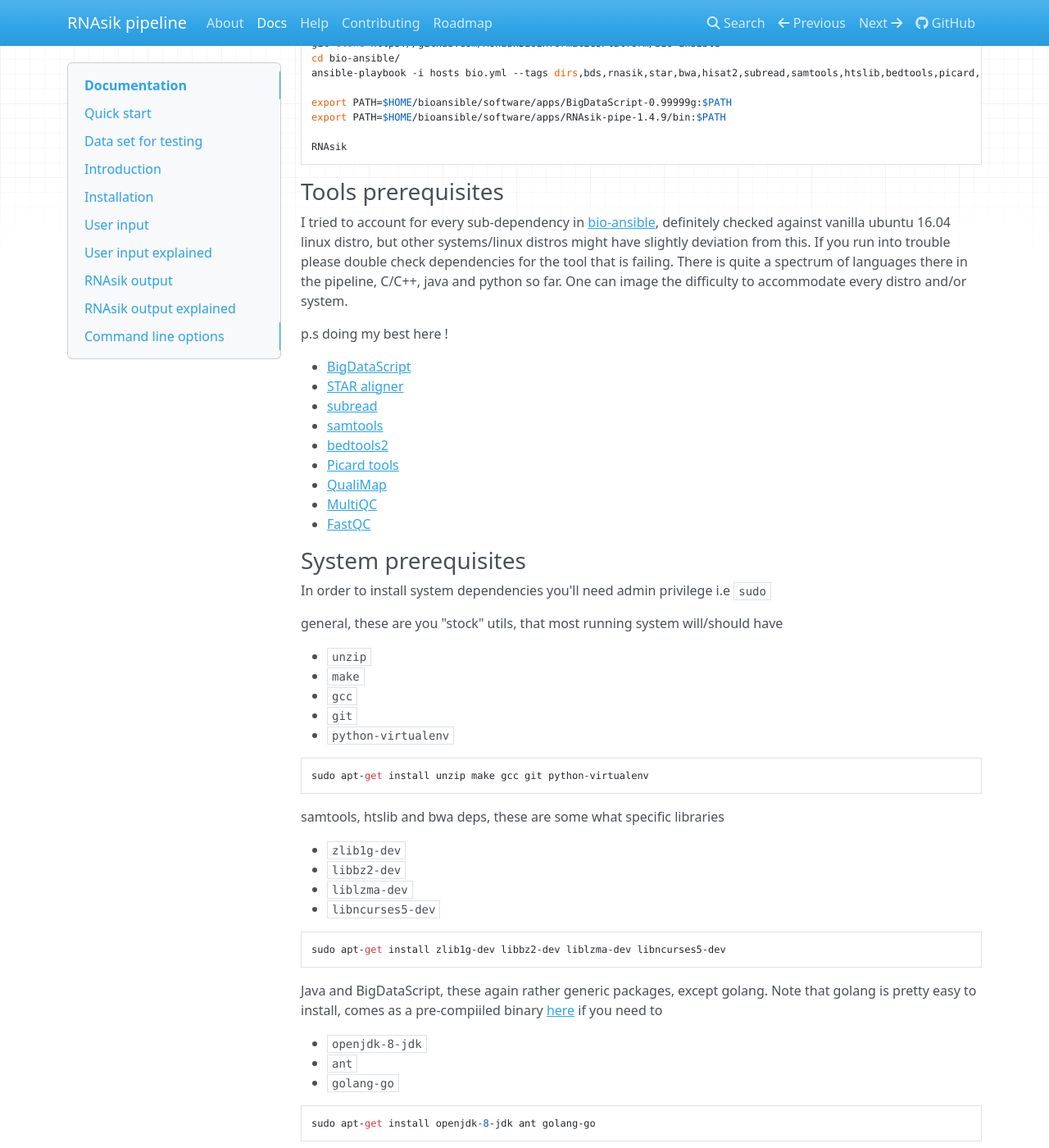
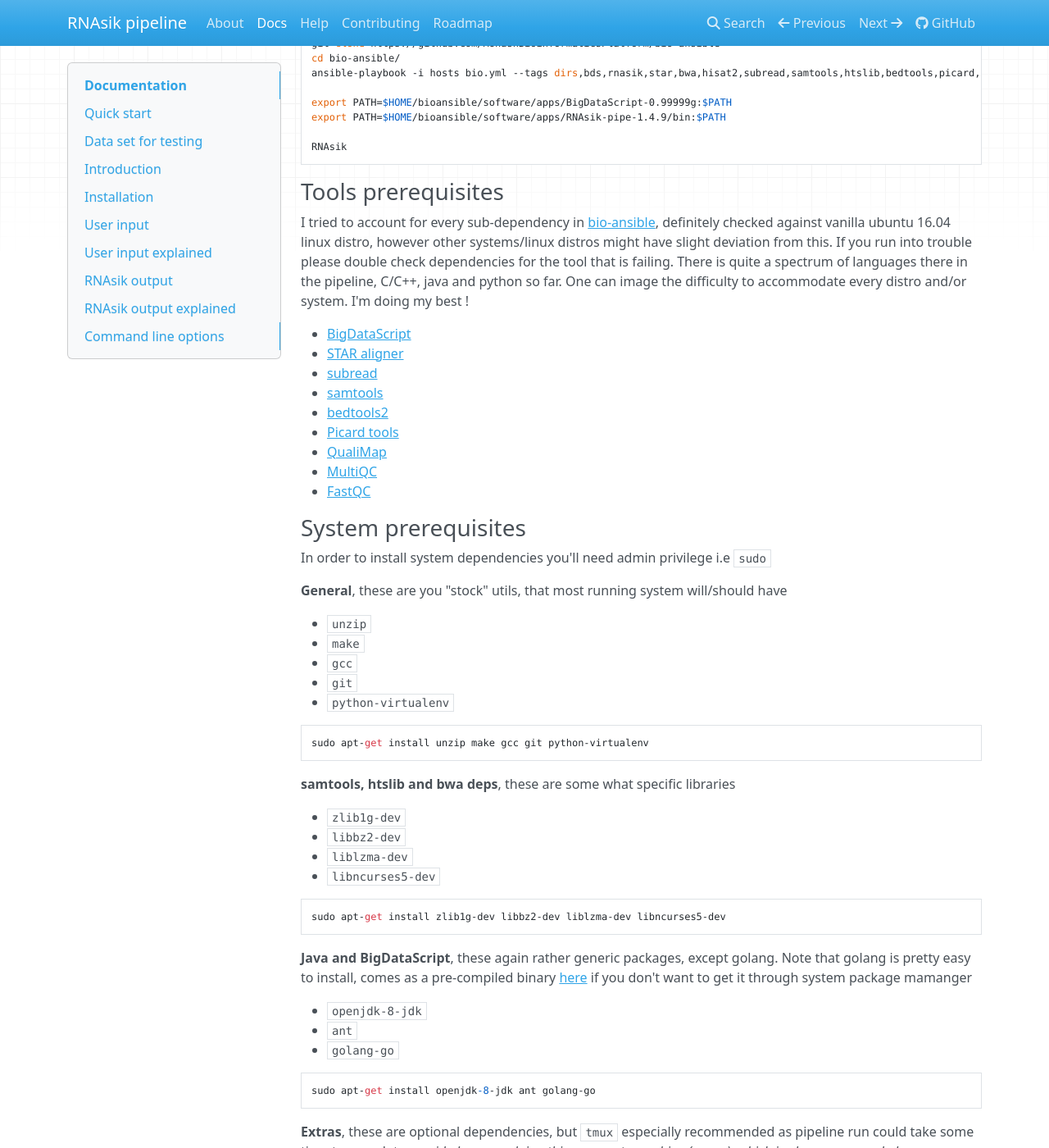
Before and after one commit to MonashBioinformaticsPlatform/RNAsik-pipe, an MkDocs documentation site: the page built from docs/docs.md, in a window 1280 px wide and 1400 px high, scrolled down 2796 px. Shown: the whole window at 82% size. Built offline with MkDocs 1.6.1, drawn with Linux system fonts in a browser that asks for light colours; nearby versions of some CDN libraries; comment, search, counter and statistics services are not loaded; old or Windows-style settings are respelled for this version of MkDocs; some of the changed text lies outside the part shown.

Commit message:
spell check and more comments on installation

````diff
--- a/docs/docs.md
+++ b/docs/docs.md
@@ -114,10 +114,8 @@ RNAsik
 
 ### Tools prerequisites
 
-I tried to account for every sub-dependency in [bio-ansible](https://github.com/MonashBioinformaticsPlatform/bio-ansible), definitely checked against vanilla ubuntu 16.04 linux distro, but other systems/linux distros might have slightly deviation from this. If you run into trouble please double check dependencies for the tool that is failing.
-There is quite a spectrum of languages there in the pipeline, C/C++, java and python so far. One can image the difficulty to accommodate every distro and/or system.
-
-p.s doing my best here !
+I tried to account for every sub-dependency in [bio-ansible](https://github.com/MonashBioinformaticsPlatform/bio-ansible), definitely checked against vanilla ubuntu 16.04 linux distro, however other systems/linux distros might have slight deviation from this. If you run into trouble please double check dependencies for the tool that is failing.
+There is quite a spectrum of languages there in the pipeline, C/C++, java and python so far. One can image the difficulty to accommodate every distro and/or system. I'm doing my best !
 
 - [BigDataScript](http://pcingola.github.io/BigDataScript/download.html)
 - [STAR aligner](https://github.com/alexdobin/STAR/releases)
@@ -133,7 +131,7 @@ p.s doing my best here !
 
 In order to install system dependencies you'll need admin privilege i.e `sudo`
 
-general, these are you "stock" utils, that most running system will/should have
+**General**, these are you "stock" utils, that most running system will/should have
 
 - `unzip`
 - `make`
@@ -145,7 +143,7 @@ general, these are you "stock" utils, that most running system will/should have
 sudo apt-get install unzip make gcc git python-virtualenv
 ```
 
-samtools, htslib and bwa deps, these are some what specific libraries
+**samtools, htslib and bwa deps**, these are some what specific libraries
 
 - `zlib1g-dev`
 - `libbz2-dev`
@@ -156,8 +154,8 @@ samtools, htslib and bwa deps, these are some what specific libraries
 sudo apt-get install zlib1g-dev libbz2-dev liblzma-dev libncurses5-dev
 ```
 
-Java and BigDataScript, these again rather generic packages, except golang.
-Note that golang is pretty easy to install, comes as a pre-compiiled binary [here](https://golang.org/dl/) if you need to
+**Java and BigDataScript**, these again rather generic packages, except golang.
+Note that golang is pretty easy to install, comes as a pre-compiled binary [here](https://golang.org/dl/) if you don't want to get it through system package mamanger
 
 - `openjdk-8-jdk`
 - `ant`
@@ -167,8 +165,8 @@ Note that golang is pretty easy to install, comes as a pre-compiiled binary [her
 sudo apt-get install openjdk-8-jdk ant golang-go
 ```
 
-extras, these are optional dependencies, but `tmux` especially recommended as pipeline run could take some time to complete
-_provided you are going to run on remote machine (server), which is also recommended_
+**Extras**, these are optional dependencies, but `tmux` especially recommended as pipeline run could take some time to complete
+_provided you are doing this on remote machine (server), which is also recommended_
 
 - `htop`
 - `tmux`
@@ -201,8 +199,12 @@ path/to/RNAsik-pipe/bin/RNAsik
 
 ### Make RNAsik analysis ready
 
-[bio-ansible](https://github.com/MonashBioinformaticsPlatform/bio-ansible) is complete bioinformatics server (heavy genomics focused at this stage) deployment ansible script, which depending type might require admin privilege i.e `sudo`. Given that [system prerequisites](#system-prerequisites) are satisfied one don't need `sudo` to install [bio_tools stack](https://github.com/MonashBioinformaticsPlatform/bio-ansible/blob/master/roles/bio_tools/tasks/main.yml). In this docs there is an assumption that user either has `sudo` rights and/or able to install [system prerequisites](#system-prerequisites) OR already has those dependencies installed and therefore can simply use [bio-ansible](https://github.com/MonashBioinformaticsPlatform/bio-ansible) as per installing `RNAsik` section above.
-Also right now [bio-ansible](https://github.com/MonashBioinformaticsPlatform/bio-ansible) is focused on a particular tools/enviroment management type, which is [lmod](https://lmod.readthedocs.io/en/latest/), where one can `module load samtools` into their environment for use, by default `samtools` isn't available in the current (shell) enviroment. This is rather common system on HPC clusters. Because of that type of installation type if user doesn't have `lmod` installed they will needs to either `export PATH` for every tool (sounds a bit annoying to do so), OR `export` `RNAsik` into your `PATH` and them simply let `RNAsik` know where tools are through `-configFile` option.
+[bio-ansible](https://github.com/MonashBioinformaticsPlatform/bio-ansible) is complete bioinformatics stack (with heavily genomics focus at this stage) deployment written in ansible script, which depending on a type of deployment might require admin privilege i.e `sudo`.
+Given that [system prerequisites](#system-prerequisites) are satisfied one **don't** need `sudo` to install bioinformatics stack, primarily [bio_tools](https://github.com/MonashBioinformaticsPlatform/bio-ansible/blob/master/roles/bio_tools/tasks/main.yml).
+
+In this docs there is an assumption that user either has `sudo` rights and/or able to install [system prerequisites](#system-prerequisites) OR already has those dependencies installed and therefore can simply use [bio-ansible](https://github.com/MonashBioinformaticsPlatform/bio-ansible) as per installing `RNAsik` section above to get all required tools dependencies.
+
+Also right now [bio-ansible](https://github.com/MonashBioinformaticsPlatform/bio-ansible) is focused on a particular tools/enviroment management type, which is [lmod](https://lmod.readthedocs.io/en/latest/), where one can `module load samtools` into their environment for use, by default `samtools` isn't available in the current (shell) environment. This is rather common approach on HPC clusters. Because of that type of installation, if user doesn't have pre-installed `lmod` they will needs to either `export PATH` for every tool (sounds a bit annoying), OR `export` `RNAsik` into your `PATH` and them simply let `RNAsik` know where tools are through `-configFile` option.
 
 ```
 export PATH=$HOME/bioansible/software/apps/BigDataScript-0.99999g:$PATH
@@ -224,6 +226,8 @@ picardExe = java -Xmx6g -jar $HOME/bioansible/software/apps/picard-2.17.10/picar
 qualimapExe = $HOME/bioansible/software/apps/qualimap_v2.2.1/qualimap
 multiqcExe = $HOME/bioansible/software/apps/multiqc-1.4/bin/multiqc
 ```
+
+If the user happens to have `lmod` installed, simply `module use $HOME/bioansible/software/modules/bio` to let `lmod` know about new modules and then simply `module load RNAsik-pipe`, which will automatically "pull" other dependencies into your environment. You can check that by `module list` to see what is in your environment
 
 ## User input
 
````
